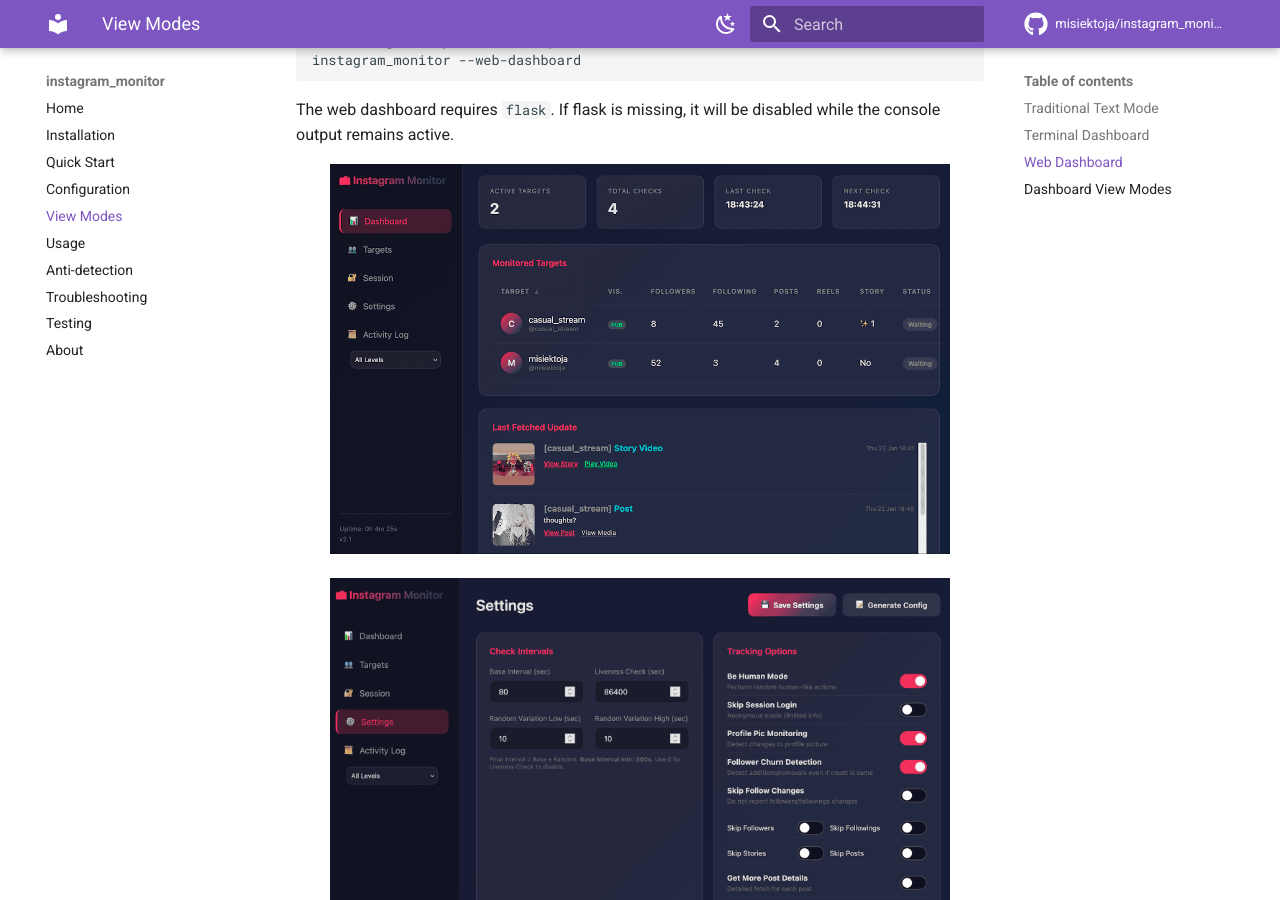
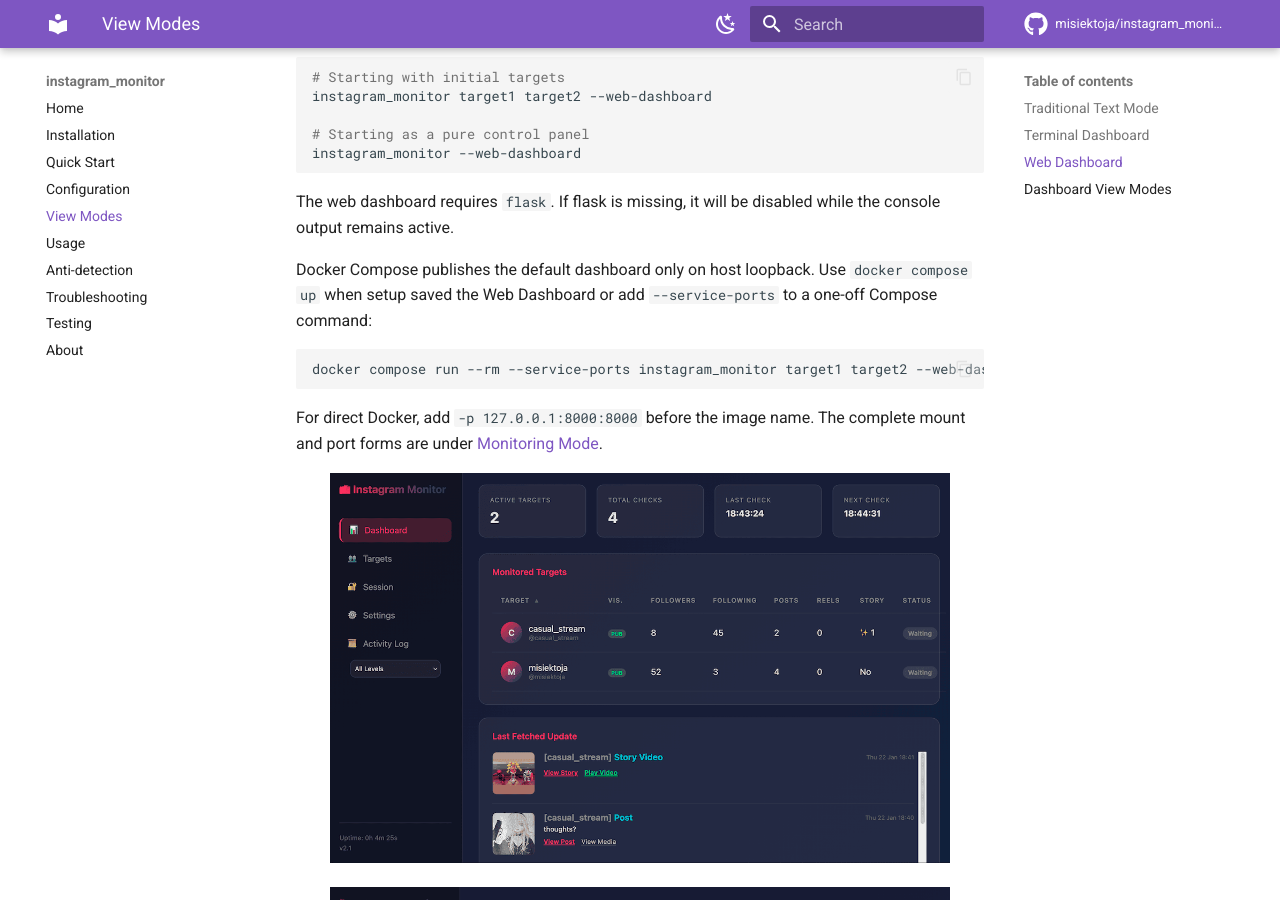
Before and after one commit to misiektoja/instagram_monitor, an MkDocs documentation site: the page built from docs/view-modes.md, in a window 1280 px wide and 900 px high, scrolled down 2144 px. Built offline with MkDocs 1.6.1 and Material for MkDocs 9.7.7, drawn with Linux system fonts in a browser that asks for light colours; comment, search, counter and statistics services are not loaded; some of the changed text lies outside the part shown.

Commit message:
docs(view-modes): add container-aware dashboard commands

````diff
--- a/docs/view-modes.md
+++ b/docs/view-modes.md
@@ -1,4 +1,6 @@
 # View Modes
+
+Examples on this page use the PyPI command `instagram_monitor`. For a manual script or container, keep the shown targets and options but use the matching prefix under [Command Format by Installation Method](usage.md#command-format).
 
 The tool provides three distinct ways to visualize monitoring activity:
 
@@ -82,6 +84,14 @@
 
 The web dashboard requires `flask`. If flask is missing, it will be disabled while the console output remains active.
 
+Docker Compose publishes the default dashboard only on host loopback. Use `docker compose up` when setup saved the Web Dashboard or add `--service-ports` to a one-off Compose command:
+
+```sh
+docker compose run --rm --service-ports instagram_monitor target1 target2 --web-dashboard
+```
+
+For direct Docker, add `-p 127.0.0.1:8000:8000` before the image name. The complete mount and port forms are under [Monitoring Mode](usage.md#monitoring-mode).
+
 <p align="center">
    <img src="https://raw.githubusercontent.com/misiektoja/instagram_monitor/refs/heads/main/assets/instagram_monitor_web_dashboard.png" alt="instagram_monitor_web_dashboard_screenshot" width="90%"/>
 </p>
````
